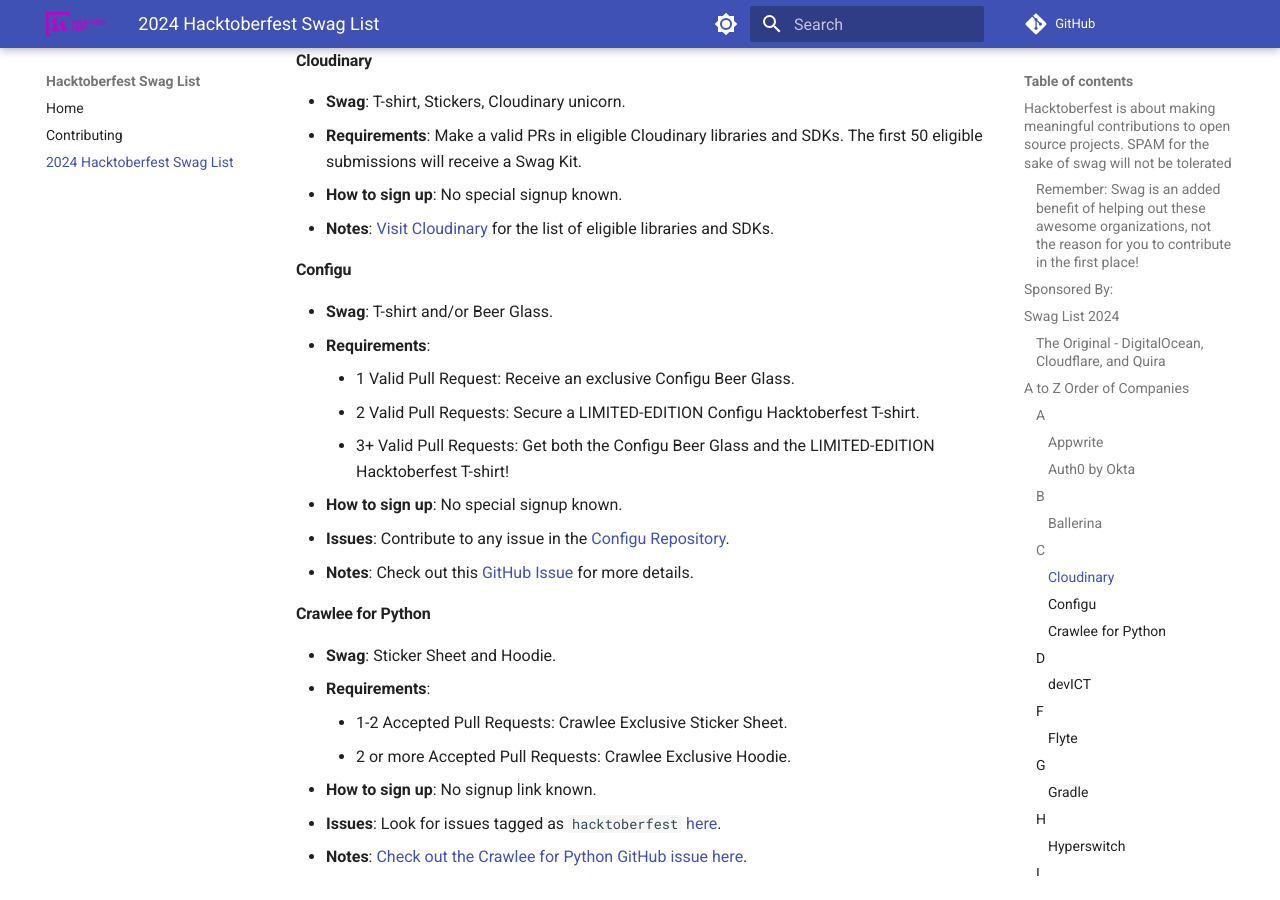
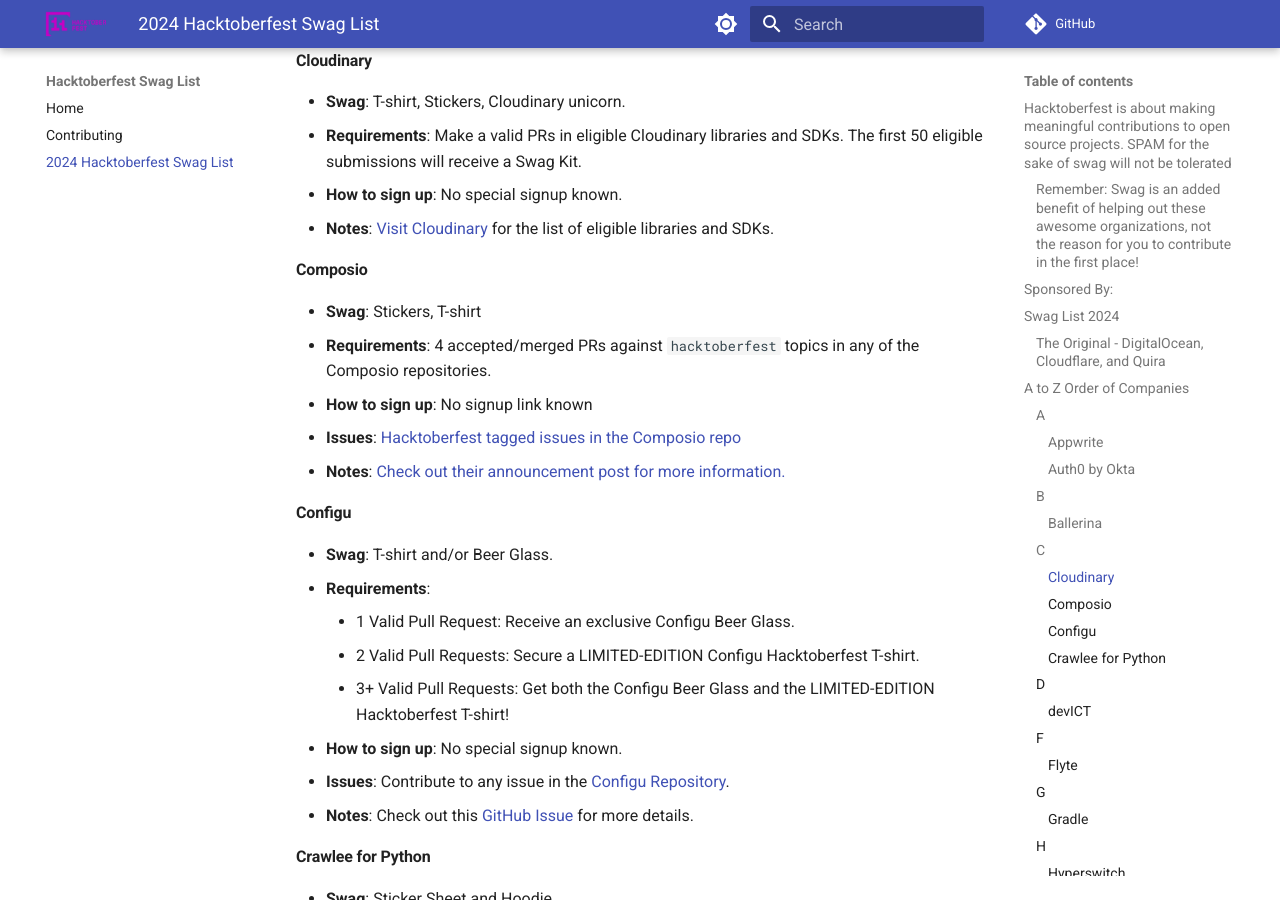
Before and after one commit to crweiner/hacktoberfest-swag-list, an MkDocs documentation site: the page built from docs/list.md, in a window 1280 px wide and 900 px high, scrolled down 2154 px. Built offline with MkDocs 1.6.1 and Material for MkDocs 9.7.7, drawn with Linux system fonts in a browser that asks for light colours; plug-ins that fetch from the network failed and are left out; comment, search, counter and statistics services are not loaded.

Commit message:
added composio in list.md file (#917)
* Add Composio

---------

Co-authored-by: Chandler Weiner <23106097+crweiner@users.noreply.github.com>

```diff
--- a/docs/list.md
+++ b/docs/list.md
@@ -66,6 +66,14 @@
 - **Requirements**: Make a valid PRs in eligible Cloudinary libraries and SDKs. The first 50 eligible submissions will receive a Swag Kit.
 - **How to sign up**: No special signup known.
 - **Notes**: [Visit Cloudinary](https://cloudinary.com/blog/hacktoberfest-open-source-celebration-cloudinary) for the list of eligible libraries and SDKs.
+
+#### **Composio**
+
+- **Swag**: Stickers, T-shirt
+- **Requirements**: 4 accepted/merged PRs against `hacktoberfest` topics in any of the Composio repositories.
+- **How to sign up**: No signup link known
+- **Issues**: [Hacktoberfest tagged issues in the Composio repo](https://github.com/ComposioHQ/composio/issues?q=is%3Aopen+is%3Aissue+label%3Ahacktoberfest)
+- **Notes**: [Check out their announcement post for more information.](https://github.com/ComposioHQ/composio/blob/master/HACKTOBER_FEST_2024.md)
 
 #### **Configu**
 
```
